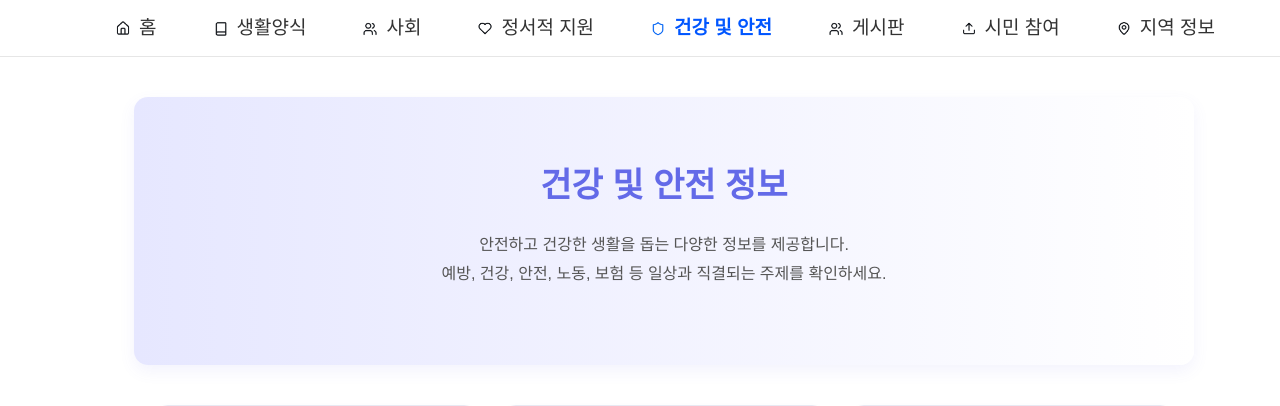
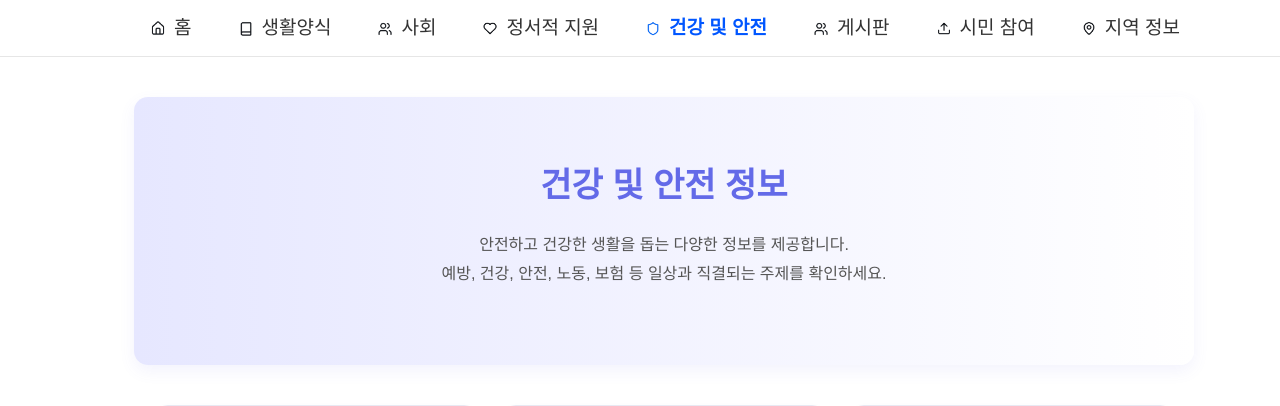
Before and after one commit to gjdbsdk/With_U, a Django app: page /health/ in a window 1280 px wide; the page is wider, and only the part inside the window is pictured. Shown: the top 406 px of that part. Run offline with Django 5.2, Linux system fonts and the light colour scheme.

```diff
--- a/frontend/static/css/base.css
+++ b/frontend/static/css/base.css
@@ -2,6 +2,7 @@ html, body {
     height: 100%;
     margin: 0;
     font-family: "Noto Sans KR", sans-serif;
+    overflow-x: hidden;
 }
 
 body {
@@ -36,7 +37,7 @@ body {
     align-items: center;
     gap: 6px;
     font-size: 19px;
-    margin: 0 15px;
+    margin: 0 10px;
     text-decoration: none;
     color: #333;
     transition: color 0.2s ease-in-out;
```
